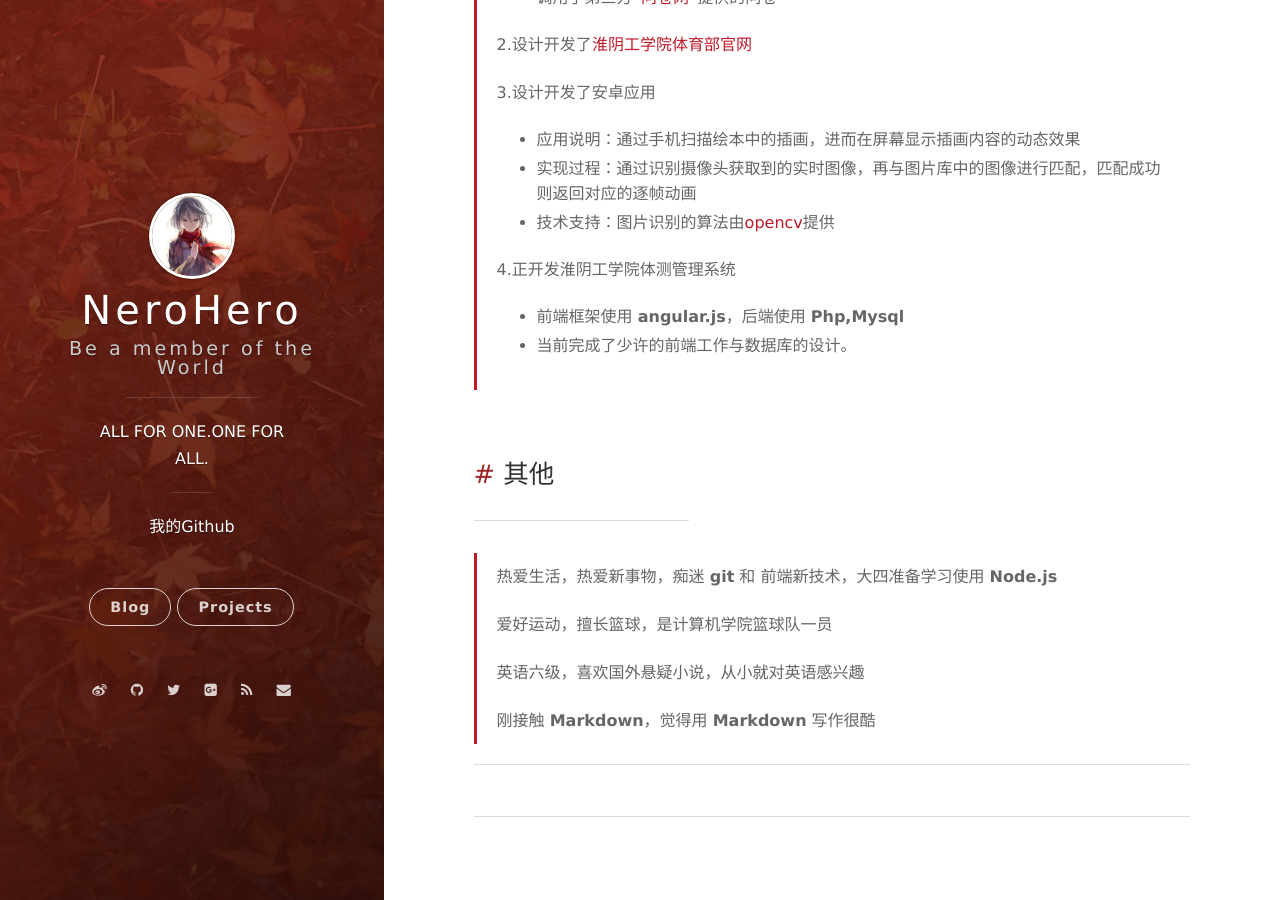
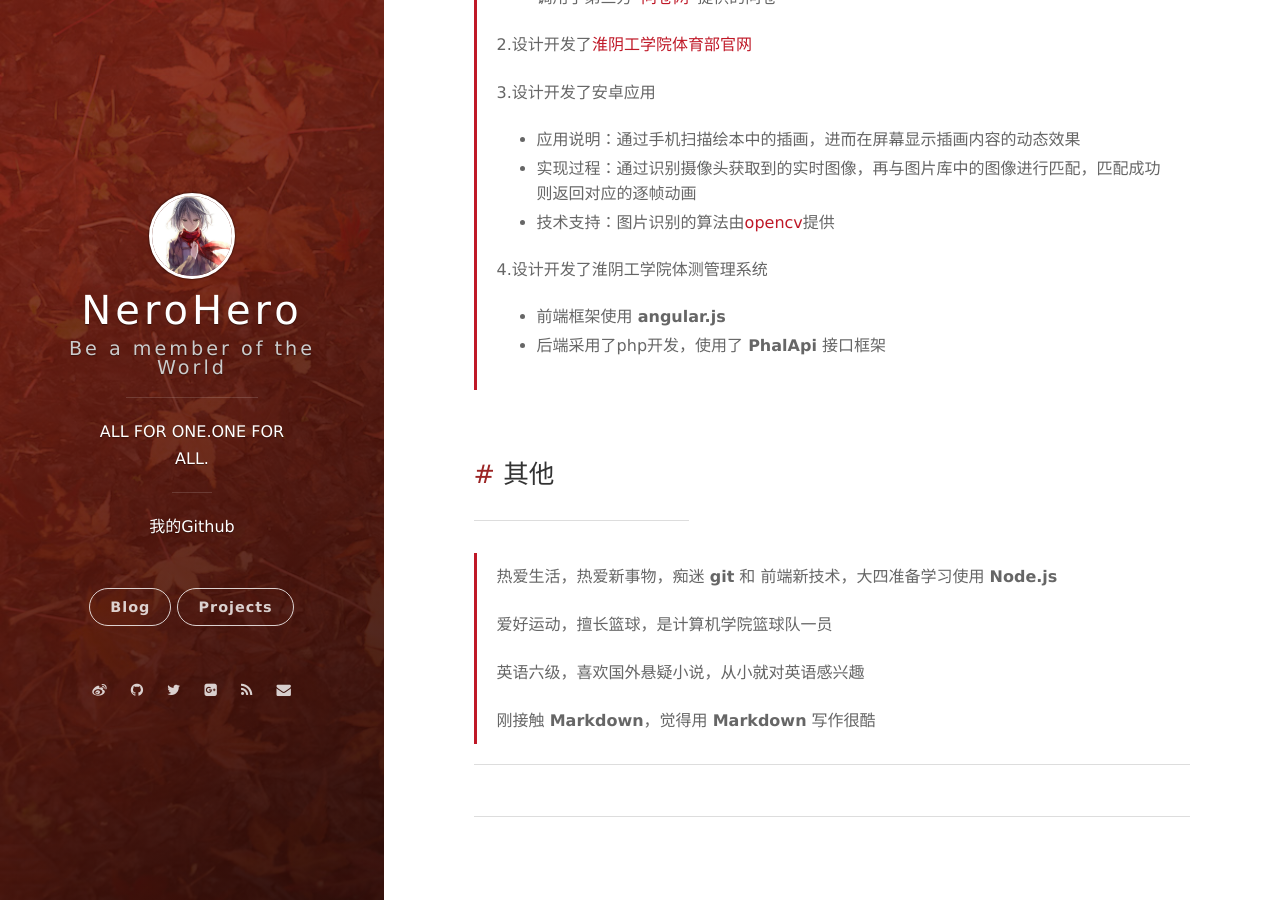
Before and after one commit to cc20140820/cc20140820.github.io, a Jekyll site: the page built from _posts/2017-08-16-myresume.markdown, in a window 1280 px wide and 900 px high, scrolled down 1292 px. Built offline with Jekyll 4.4.1, drawn with Linux system fonts in a browser that asks for light colours; nearby versions of some CDN libraries; comment, search, counter and statistics services are not loaded.

Commit message:
phalapi
phalapi

```diff
--- a/_posts/2017-08-16-myresume.markdown
+++ b/_posts/2017-08-16-myresume.markdown
@@ -58,9 +58,9 @@ date: 2017-08-16 15:32:24.000000000 +09:00
 >+ 实现过程：通过识别摄像头获取到的实时图像，再与图片库中的图像进行匹配，匹配成功则返回对应的逐帧动画
 >+ 技术支持：图片识别的算法由[opencv](http://opencv.org/)提供
 >
->4.正开发淮阴工学院体测管理系统
->+ 前端框架使用 **angular.js**，后端使用 **Php,Mysql**
->+ 当前完成了少许的前端工作与数据库的设计。
+>4.设计开发了淮阴工学院体测管理系统
+>+ 前端框架使用 **angular.js**
+>+ 后端采用了php开发，使用了 **PhalApi** 接口框架
 
 <br>
 ### <span style="color:#9b2424"># </span>其他
```
